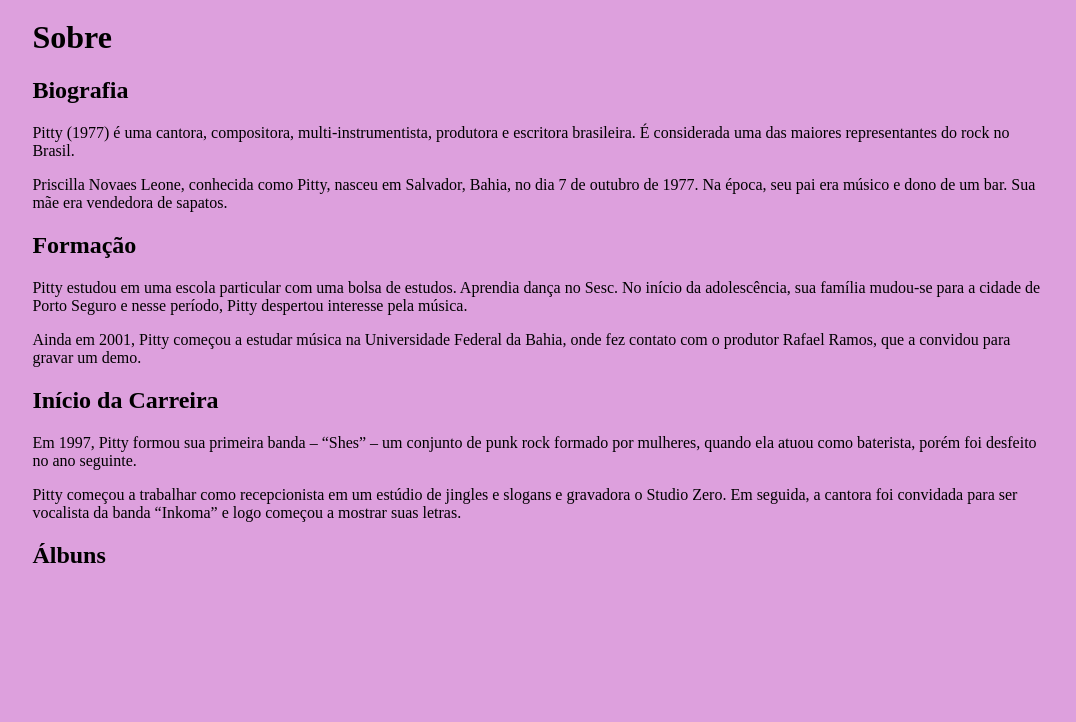
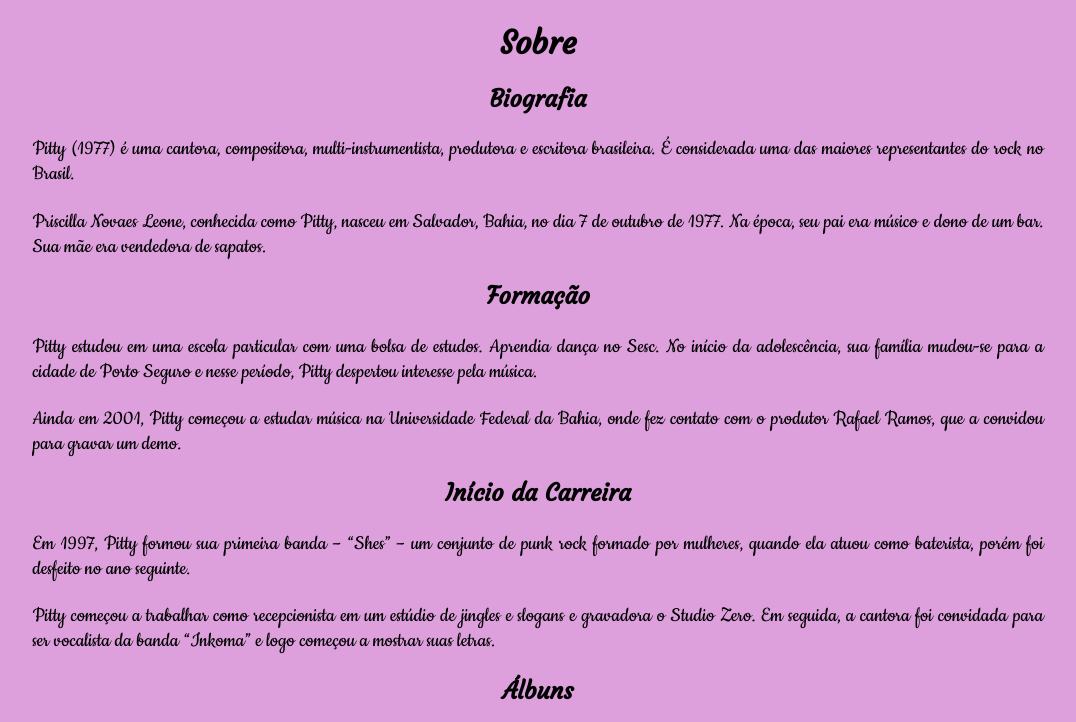
Before and after one commit to cintiapinho/meuprimeirosite2, a plain HTML site: page index.html in a window 1280 px wide. Shown: the part 92-814 px from the top of the page, without its empty margins (102-1178 px from the left). Drawn offline with Linux system fonts and the light colour scheme; grey boxes are pictures that could not be loaded.

Commit message:
configuracao head, fontes e video

```diff
--- a/css/estilo.css
+++ b/css/estilo.css
@@ -15,3 +15,16 @@ figure{
     width: 80%;
     margin: auto;
 }
+
+h1,h2{
+
+    text-align: center;
+    font-family: 'Courgette', cursive;
+
+}
+
+p{
+    font-family: 'Cookie', cursive;
+    font-size: 1.4em;
+    text-align: justify;
+}
--- a/index.html
+++ b/index.html
@@ -1,7 +1,12 @@
-<html>
+<!doctype html>
+<html lang="pt-br">
     <head>
         <title>Pitty Biografia</title>
+        <meta http-equiv="Content-Type" content="text/html;charset=UTF-8">
+        <meta http-equiv="X-UA-Compatible" content="ie=edge">
+        <meta name="viewport" content="width=device-width, initial-scale=1.0">
         <link rel="stylesheet" href="css/estilo.css">
+        <link href="https://fonts.googleapis.com/css2?family=Cookie&family=Courgette&display=swap" rel="stylesheet">
     </head>
     <body>
         <figure>
@@ -19,6 +24,10 @@
             <p>Em 1997, Pitty formou sua primeira banda – “Shes” – um conjunto de punk rock formado por mulheres, quando ela atuou como baterista, porém foi desfeito no ano seguinte.</p>
             <p>Pitty começou a trabalhar como recepcionista em um estúdio de jingles e slogans e gravadora o Studio Zero. Em seguida, a cantora foi convidada para ser vocalista da banda “Inkoma” e logo começou a mostrar suas letras.</p>
             <h2>Álbuns</h2>
+            <iframe width="80%" height="300" src="https://www.youtube.com/embed/DP3j6hgS4VY" title="Pitty - Na Sua Estante (Clipe Oficial)" frameborder="0" allow="accelerometer; autoplay; clipboard-write; encrypted-media; gyroscope; picture-in-picture" allowfullscreen></iframe>
+
+
+
         </div>
     </body>
 </html>
```
